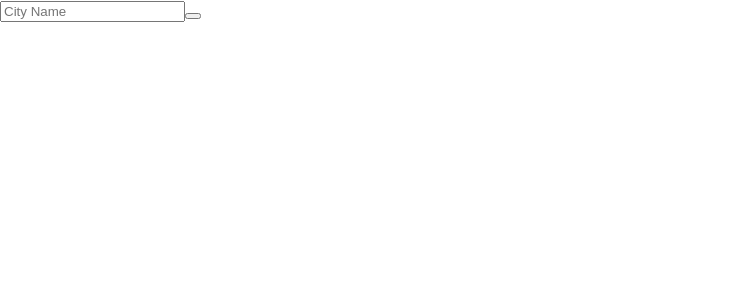
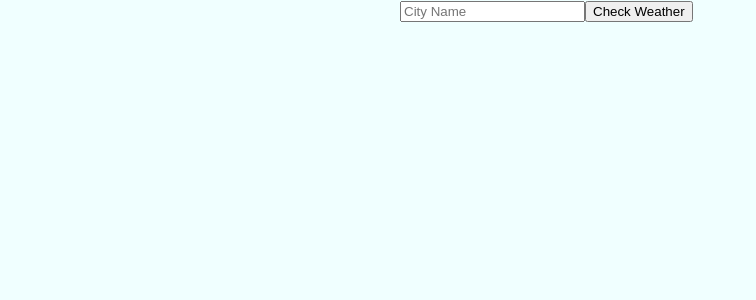
Before and after one commit to Rafalstrus/weather-app, a React (Create React App) app: page / in a window 1280 px wide. Shown: the top 300 px of the page, without its empty margins (0-756 px from the left). Built offline with nearby package versions, Linux system fonts and the light colour scheme.

Commit message:
add another things from api call

```diff
--- a/src/App.css
+++ b/src/App.css
@@ -1,38 +1,4 @@
-.App {
-  text-align: center;
+#App,body{
+  margin-left: 200px;
+  background-color: azure;
 }
-
-.App-logo {
-  height: 40vmin;
-  pointer-events: none;
-}
-
-@media (prefers-reduced-motion: no-preference) {
-  .App-logo {
-    animation: App-logo-spin infinite 20s linear;
-  }
-}
-
-.App-header {
-  background-color: #282c34;
-  min-height: 100vh;
-  display: flex;
-  flex-direction: column;
-  align-items: center;
-  justify-content: center;
-  font-size: calc(10px + 2vmin);
-  color: white;
-}
-
-.App-link {
-  color: #61dafb;
-}
-
-@keyframes App-logo-spin {
-  from {
-    transform: rotate(0deg);
-  }
-  to {
-    transform: rotate(360deg);
-  }
-}
--- a/src/App.js
+++ b/src/App.js
@@ -1,16 +1,20 @@
 import React, {useState} from 'react';
+import "./App.css"
  function App() {
   const [city,cityChange] = useState("")
   const [weatherTable, weatherTableChange] = useState([])
    return (
-      <div>
+      <div id="App">
         <input
         placeholder="City Name"
         onChange={(e)=>{cityChange(e.target.value)}}
         ></input>
-        <button onClick={() => {handleWeatherTable(weatherTableChange,city)}}></button>
-        {(weatherTable.cod===200)?
-        <p>{convertFromKelvinToCelsius(weatherTable.main.temp)}</p>: ""}
+        <button
+        onClick={() => {handleWeatherTable(weatherTableChange,city)}
+        }
+        id="checkCityButton">Check Weather</button>
+        {(weatherTable.cod===200)? returnData(weatherTable)
+        : ""}
       </div>
   )
 }
@@ -23,4 +27,22 @@ function convertFromKelvinToCelsius(degree){
   return degree-273.15;
 }
 
+function returnData(weatherTable){
+  return (<div>
+  <p>{convertFromKelvinToCelsius(weatherTable.main.temp).toFixed(1)}</p>
+  <p>{convertFromKelvinToCelsius(weatherTable.main.feels_like).toFixed(1)}</p>
+  <p>{convertFromKelvinToCelsius(weatherTable.main.temp_min).toFixed(1)}</p>
+  <p>{convertFromKelvinToCelsius(weatherTable.main.temp_max).toFixed(1)}</p>
+  <p>{(weatherTable.main.pressure).toFixed(1)}</p>
+  <p>{(weatherTable.main.humidity).toFixed(1)}</p>
+  </div>)
+}
+
+document.addEventListener("keyup", function(event) {
+  if (event.keyCode === 13) {
+      event.preventDefault();
+      document.getElementById("checkCityButton").click();
+  }
+});
+
 export default App;
```
